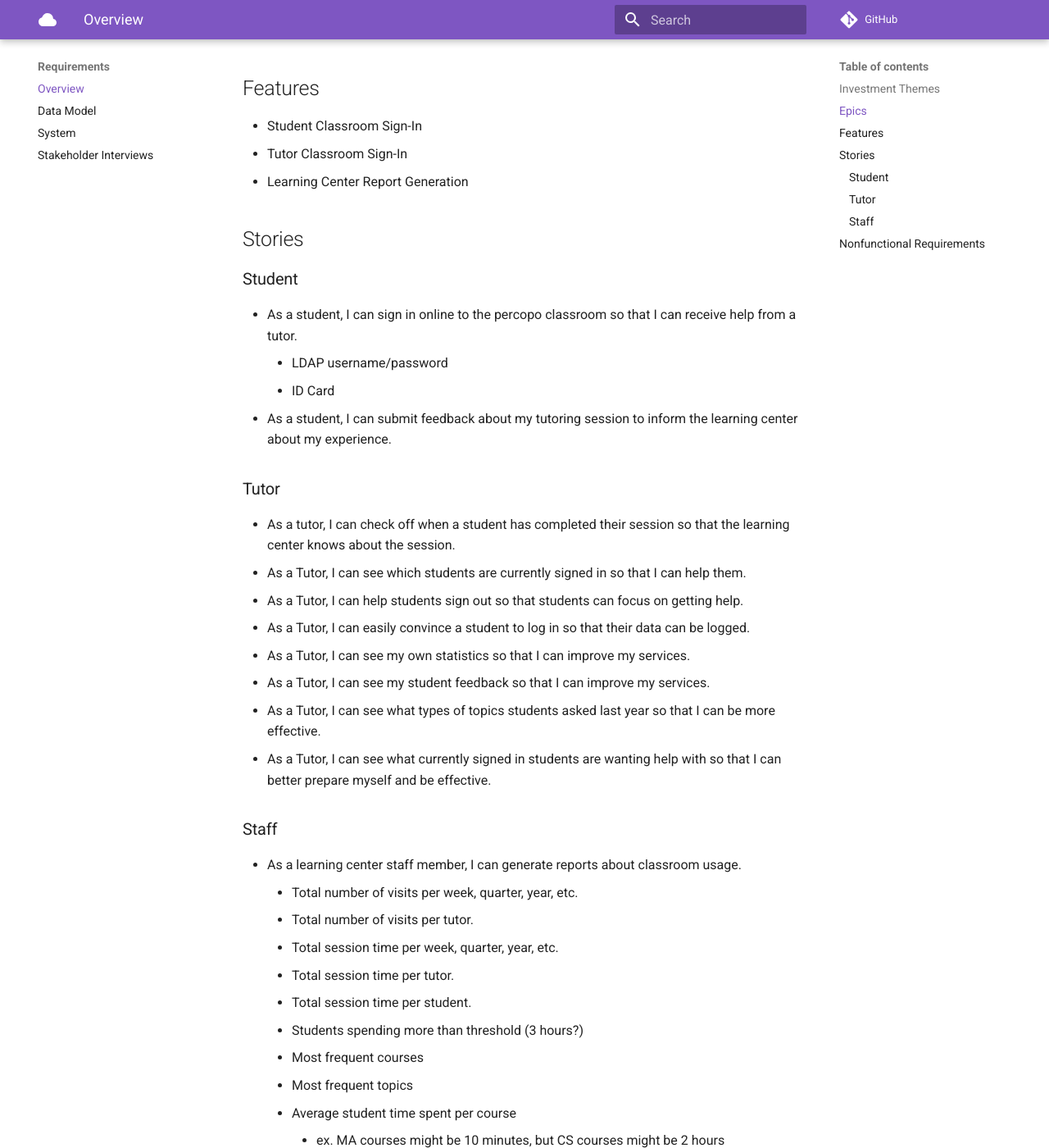
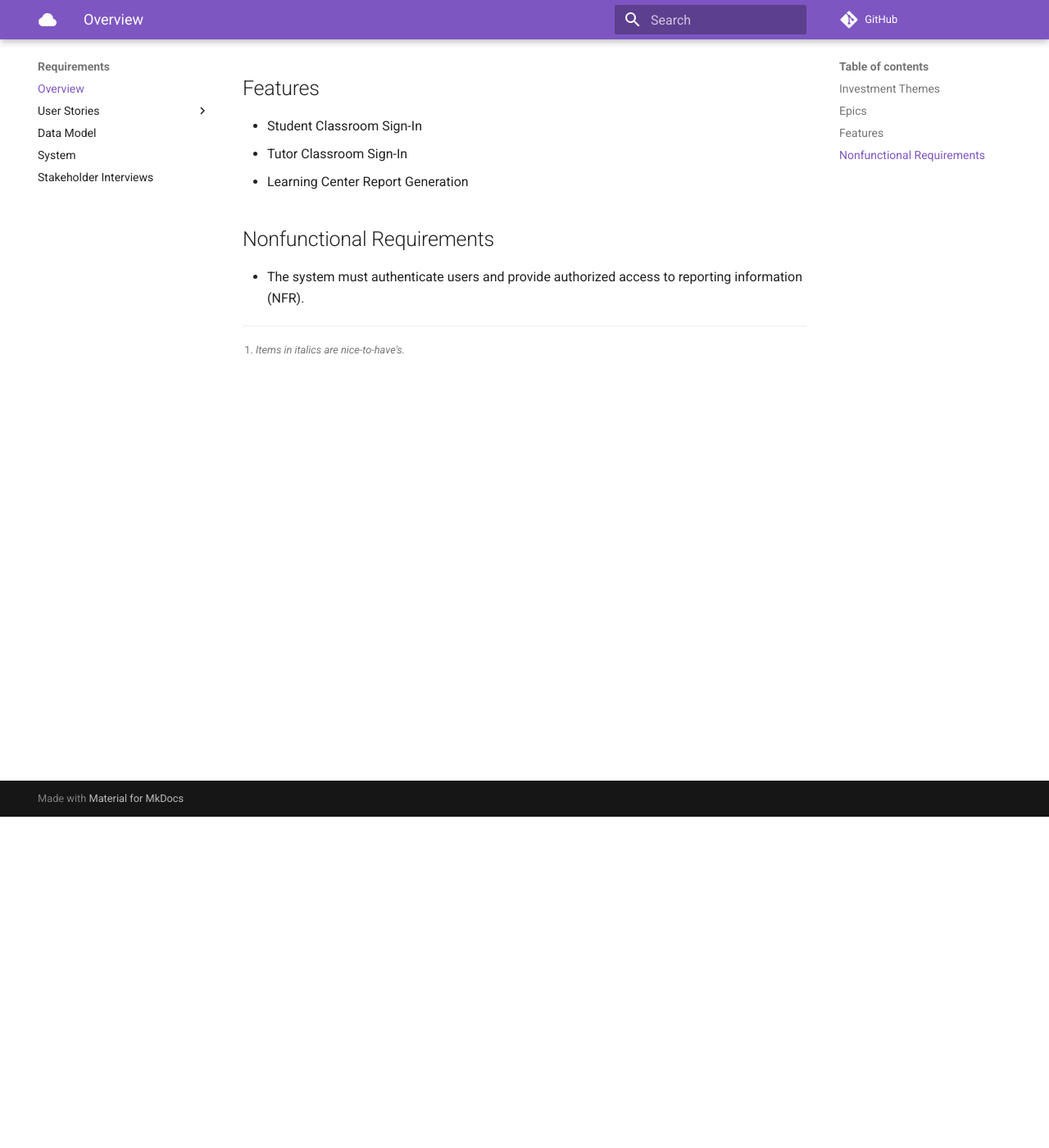
Before and after one commit to srtsignin/docs, an MkDocs documentation site: the page built from docs/requirements/index.md, in a window 1280 px wide and 1400 px high, scrolled down 404 px. Shown: the whole window at 82% size. Built offline with MkDocs 1.6.1 and Material for MkDocs 9.7.7, drawn with Linux system fonts in a browser that asks for light colours; some of the changed text lies outside the part shown.

Commit message:
Refactored user stories

```diff
--- a/docs/requirements/index.md
+++ b/docs/requirements/index.md
@@ -15,49 +15,6 @@
 - Tutor Classroom Sign-In
 - Learning Center Report Generation
 
-## Stories
-
-### Student
-- As a student, I can sign in online to the percopo classroom so that I can receive help from a tutor.
-    - LDAP username/password
-    - ID Card
-- As a student, I can submit feedback about my tutoring session to inform the learning center about my experience.
-
-### Tutor
-- As a tutor, I can check off when a student has completed their session so that the learning center knows about the session.
-- As a Tutor, I can see which students are currently signed in so that I can help them.
-- As a Tutor, I can help students sign out so that students can focus on getting help.
-- As a Tutor, I can easily convince a student to log in so that their data can be logged.
-
-- As a Tutor, I can see my own statistics so that I can improve my services.
-- As a Tutor, I can see my student feedback so that I can improve my services.
-
-- As a Tutor, I can see what types of topics students asked last year so that I can be more effective.
-- As a Tutor, I can see what currently signed in students are wanting help with so that I can better prepare myself and be effective.
-
-### Staff
-- As a learning center staff member, I can generate reports about classroom usage.
-    - Total number of visits per week, quarter, year, etc.
-    - Total number of visits per tutor.
-    - Total session time per week, quarter, year, etc.
-    - Total session time per tutor.
-    - Total session time per student.
-    - Students spending more than threshold (3 hours?)
-    - Most frequent courses
-    - Most frequent topics
-    - Average student time spent per course
-        - ex. MA courses might be 10 minutes, but CS courses might be 2 hours
-    - Tutor ratings/comments
-- As a Learning Center staff member, I can see when students are using the Percopo classroom so that I can make the program better.
-- As a Learning Center staff member, I can correlate visits to academic success so that I can promote classroom use by citing positive statistics.
-
-- As a Learning Center staff member, I can add and remove members to the system for longevity.
-
-- As a Graduate Assistant, I can view tutor reviews so that I can share them with the tutors at my discretion.
-- As a Graduate Assistant, I can see tutor statistics, so that I can assess tutor performance.
-
-- As a Professor, I can see what students are needing help with most often so that I can revise my lessons or re-emphasize important topics.
-
 ## Nonfunctional Requirements
 
 - The system must authenticate users and provide authorized access to reporting information (NFR).
```
Also changed, not shown: docs/requirements/user-stories/categorized.md (added, +42 -0 lines), docs/requirements/user-stories/prioritized.md (added, +20 -0 lines), docs/requirements/.pages, docs/requirements/user-stories/.pages (added).
